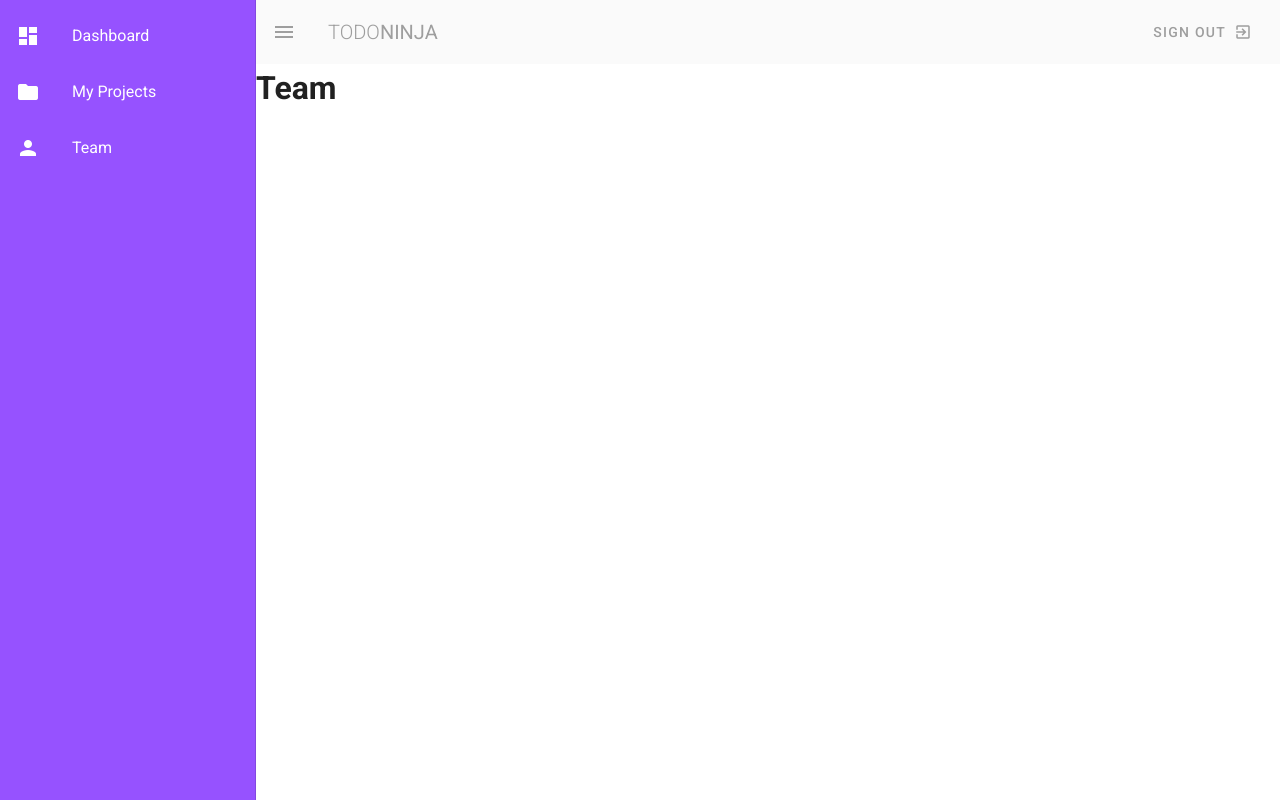
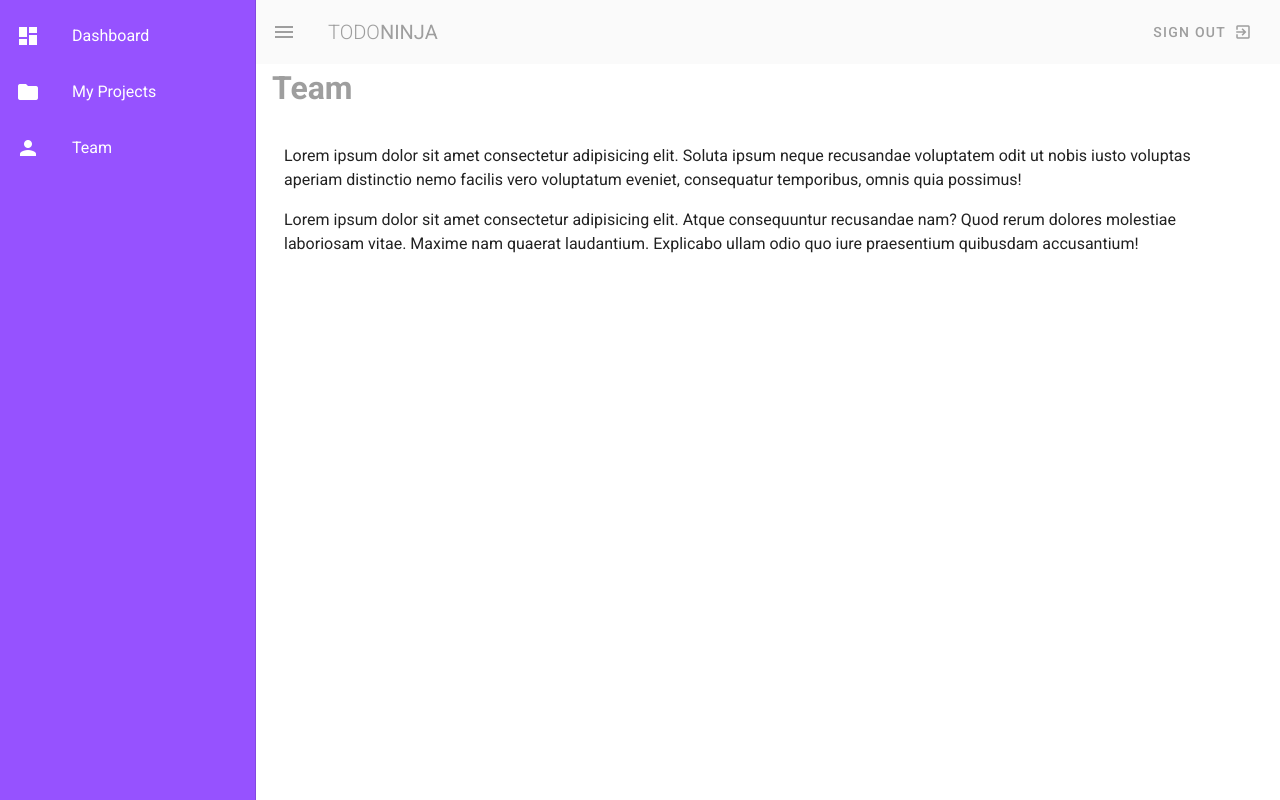
Before and after one commit to esvd/ToDo-Ninja-Tutorial, a Vue app: page /team in a window 1280 px wide. Built offline with nearby package versions, Linux system fonts and the light colour scheme.

Commit message:
tutorial 12 - padding & margin

```diff
--- a/src/App.vue
+++ b/src/App.vue
@@ -2,7 +2,9 @@
   <v-app>
     <v-content>
       <NavBar />
-      <router-view></router-view>
+      <div class="mx-4">
+        <router-view></router-view>
+      </div>
     </v-content>
   </v-app>
 </template>
@@ -13,6 +15,11 @@ export default {
   name: "App",
   components: {
     NavBar
+  },
+  data() {
+    return {
+      //
+    };
   }
 };
 </script>
--- a/src/components/NavBar.vue
+++ b/src/components/NavBar.vue
@@ -1,8 +1,8 @@
 <template>
-  <div>
+  <nav>
     <v-app-bar color="grey lighten-5" flat>
       <v-app-bar-nav-icon class="grey--text" @click="drawer = !drawer"></v-app-bar-nav-icon>
-      <v-toolbar-title class="text-uppercase grey--text">
+      <v-toolbar-title class="hidden-sm-and-down text-uppercase grey--text">
         <span class="font-weight-light">todo</span>
         <span>ninja</span>
       </v-toolbar-title>
@@ -27,7 +27,7 @@
         </v-list-item-group>
       </v-list>
     </v-navigation-drawer>
-  </div>
+  </nav>
 </template>
 
 <script>
--- a/src/views/Team.vue
+++ b/src/views/Team.vue
@@ -1,6 +1,16 @@
 <template>
   <div class="team">
-    <h1>Team</h1>
+    <h1 class="subheading grey--text">Team</h1>
+    <v-container fluid class="my-5">
+      <p>
+        Lorem ipsum dolor sit amet consectetur adipisicing elit. Soluta ipsum neque recusandae voluptatem odit ut nobis iusto
+        voluptas aperiam distinctio nemo facilis vero voluptatum eveniet, consequatur temporibus, omnis quia possimus!
+      </p>
+      <p>
+        Lorem ipsum dolor sit amet consectetur adipisicing elit. Atque consequuntur recusandae nam? Quod rerum dolores molestiae
+        laboriosam vitae. Maxime nam quaerat laudantium. Explicabo ullam odio quo iure praesentium quibusdam accusantium!
+      </p>
+    </v-container>
   </div>
 </template>
 
```
